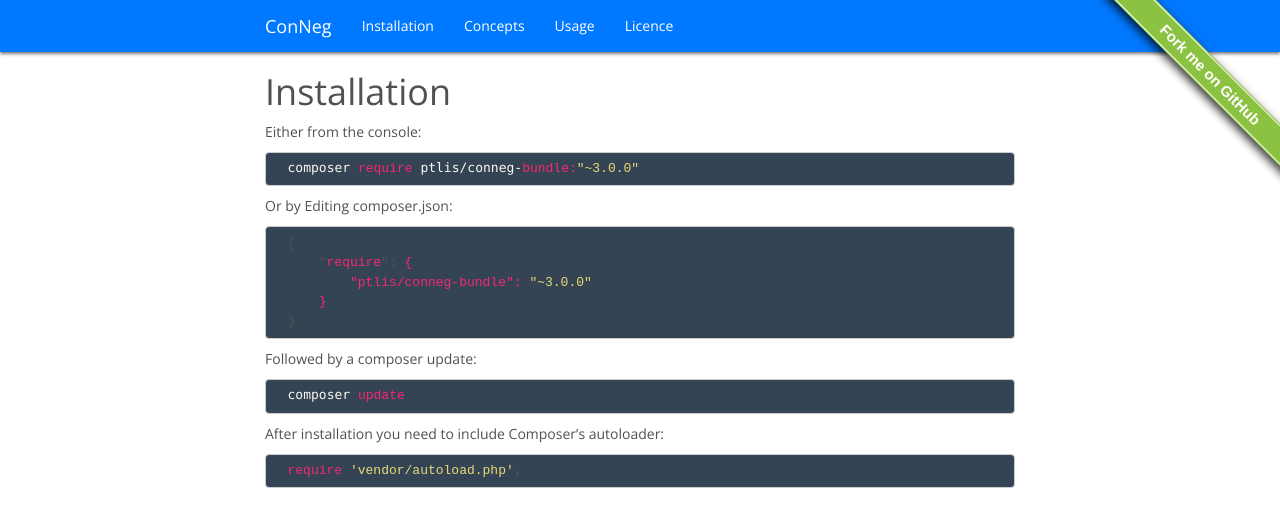
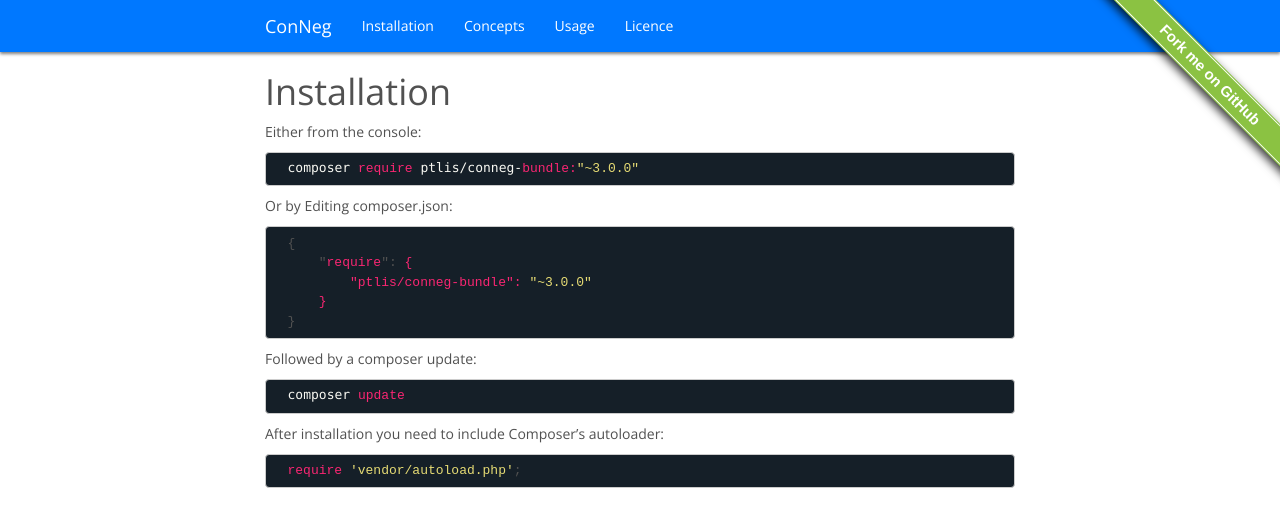
Before and after one commit to ptlis/conneg, a Jekyll site: the page built from installation.md, in a window 1280 px wide. Shown: the top 527 px of the page. Built offline with Jekyll 4.4.1, drawn with Linux system fonts in a browser that asks for light colours; some web fonts are replaced.

Commit message:
Change code example background color

```diff
--- a/css/style.css
+++ b/css/style.css
@@ -51,7 +51,7 @@
 
 .container pre {
     padding: 0 15px;
-    background-color: #354454;
+    background-color: #151F28;
 }
 
 body {
```
